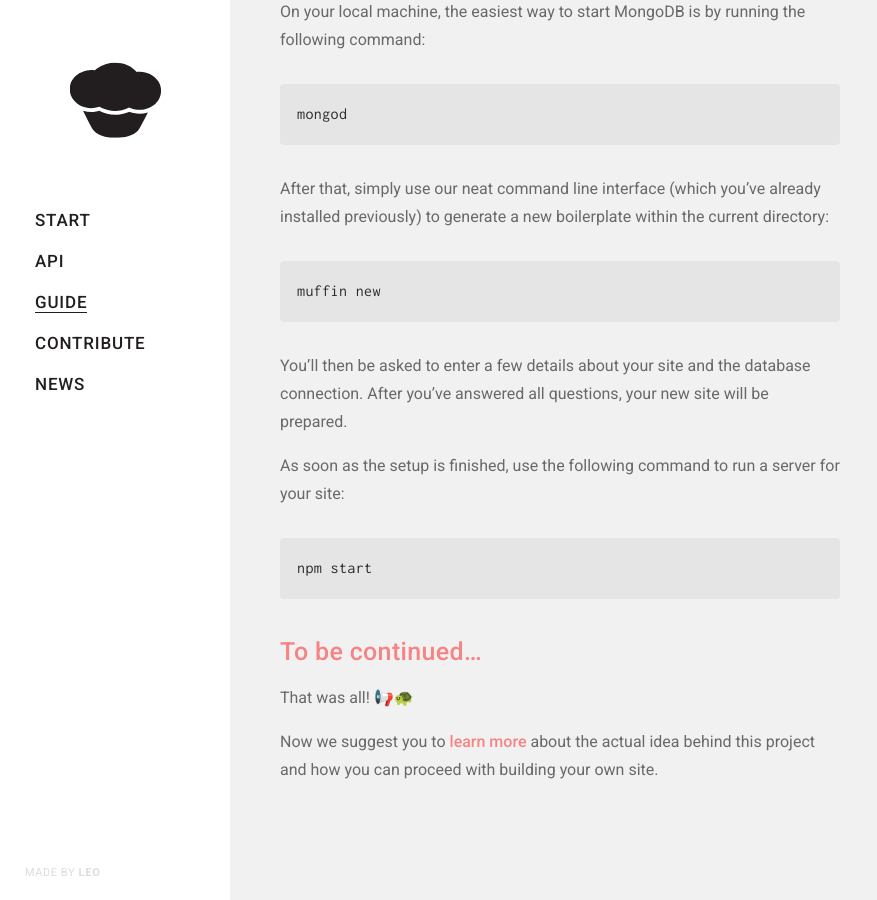
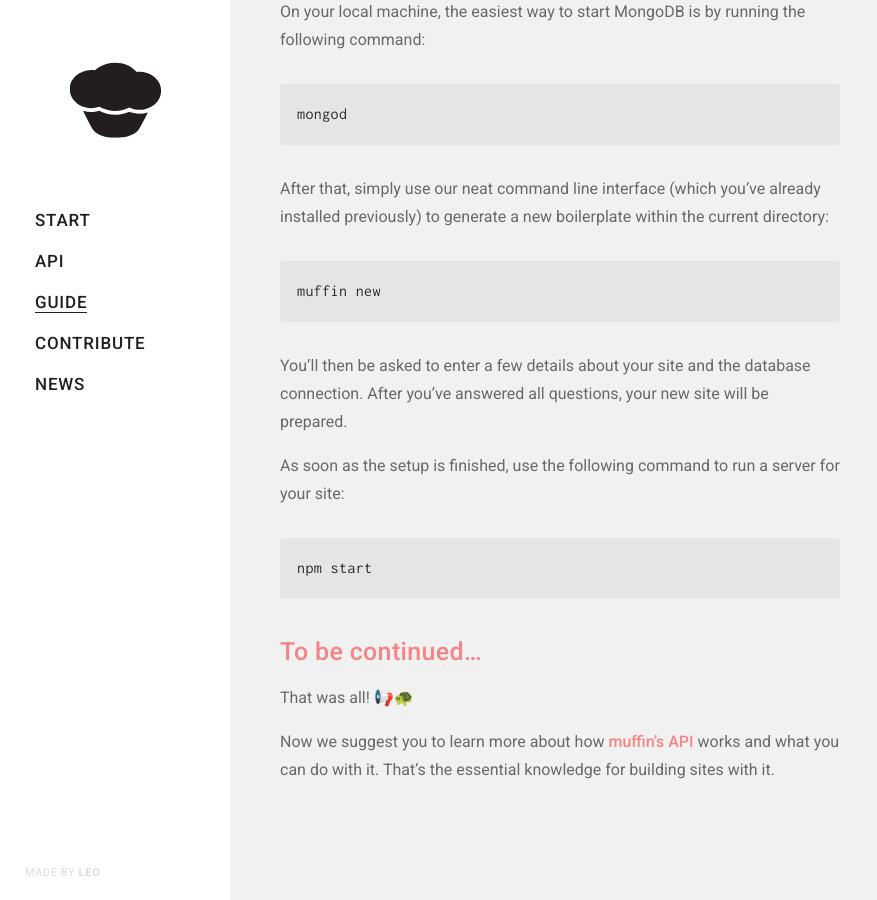
Before and after one commit to leo/muffin.github.io, a Jekyll site: the page built from guide/get-started.md, in a window 1280 px wide and 900 px high, scrolled down 755 px. Shown: the whole window, without its empty margins (0-877 px from the left). Built offline with Jekyll 4.4.1, drawn with Linux system fonts in a browser that asks for light colours.

Commit message:
Rather link to API after getting started

```diff
--- a/guide/get-started.md
+++ b/guide/get-started.md
@@ -44,4 +44,4 @@ npm start
 
 That was all! 📢🐢
 
-Now we suggest you to [learn more](/guide/philosophy) about the actual idea behind this project and how you can proceed with building your own site.
+Now we suggest you to learn more about how [muffin's API](/api) works and what you can do with it. That's the essential knowledge for building sites with it.
```
